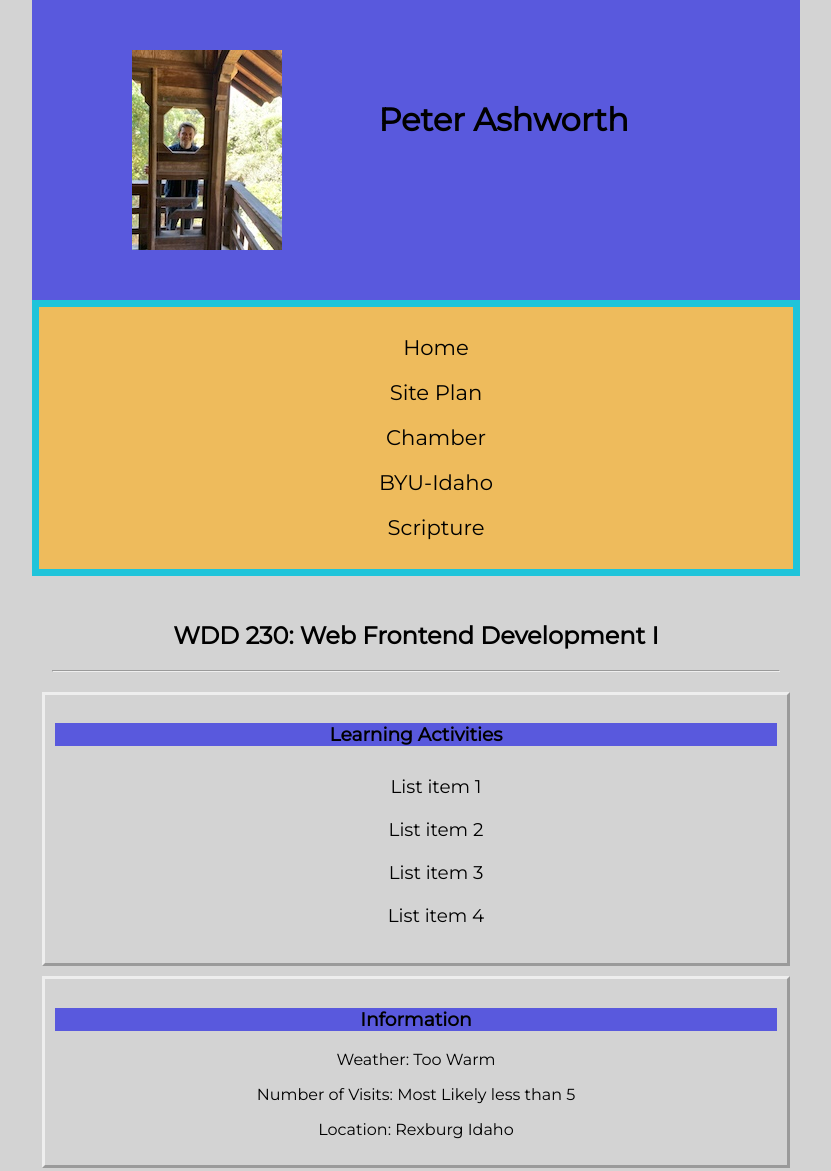
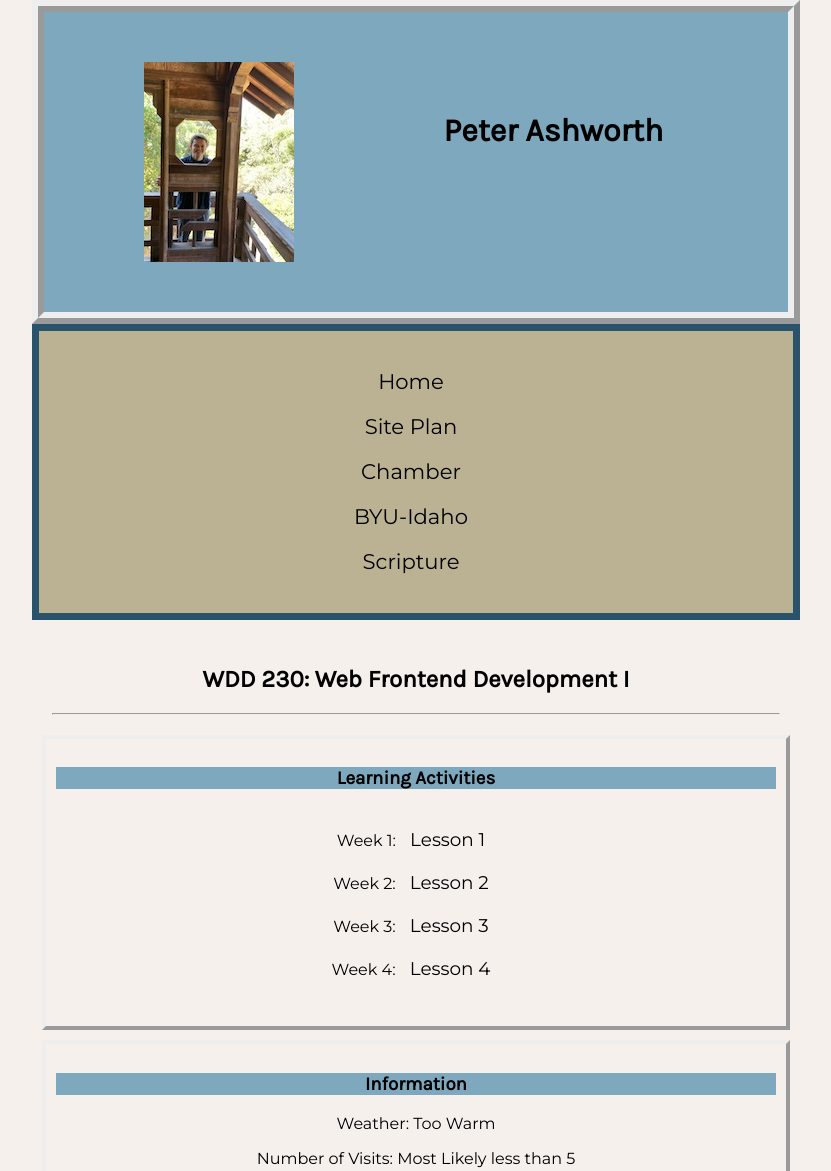
Before and after one commit to wpeterashworth/OLD_wdd230, a plain HTML site: page index.html in a window 1280 px wide. Shown: the top 1171 px of the page, without its empty margins (224-1055 px from the left). Drawn offline with Linux system fonts and the light colour scheme.

Commit message:
Did some CSS update to home page

```diff
--- a/index.html
+++ b/index.html
@@ -6,13 +6,16 @@
     <meta name="viewport" content="width=device-width, initial-scale=1.0">
     <meta name="description" content="WDD 230 - Web Frontend Development - Peter Ashworth - Course assignment portal">
     <meta name="author" content="Peter Ashworth">
+    <title>Peter Ashworth - WDD 230 - Web Frontend Development</title>
     <link rel="stylesheet" href="styles/base.css">
-    <title>Peter Ashworth - WDD 230 - Web Frontend Development</title>
+    <link rel="stylesheet" href="styles/larger.css">
+    <script src="scripts/getdates.js" defer></script>
 </head>
 
 <body>
+    <div id="content">
         <header>
-        <img src="images/picture_of_me1.jpeg" alt="Peter Ashworth headshot">
+            <img src="images/picture-of-me1.jpeg" alt="Peter Ashworth headshot">
             <h1>Peter Ashworth</h1>
         </header>
         <nav>
@@ -21,7 +24,9 @@
                 <li><a href="lesson03/chamber-site-plan.html">Site Plan</a></li>
                 <li><a href="chamber/">Chamber</a></li>
                 <li><a href="https://www.byui.edu">BYU-Idaho</a></li>
-            <li><a href="">Scripture</a></li>
+                <li><a
+                        href="https://www.churchofjesuschrist.org/study/scriptures/bofm/hel/3?id=p27-p30&lang=eng#p27">Scripture</a>
+                </li>
             </ul>
         </nav>
         <main>
@@ -30,10 +35,10 @@
             <section class="card">
                 <h3>Learning Activities</h3>
                 <ul>
-                <li><a>List item 1</a></li>
-                <li><a>List item 2</a></li>
-                <li><a>List item 3</a></li>
-                <li><a>List item 4</a></li>
+                    <li>Week 1: <a href="#">Lesson 1</a></li>
+                    <li>Week 2: <a href="#">Lesson 2</a></li>
+                    <li>Week 3: <a href="#">Lesson 3</a></li>
+                    <li>Week 4: <a href="#">Lesson 4</a></li>
                 </ul>
             </section>
             <section class="card">
@@ -49,7 +54,7 @@
             <p id="lastModified">Peter Ashworth</p>
             <p>W. Peter Ashworth: USA California</p>
         </footer>
-    <script src="scripts/getdates.js"></script>
+    </div>
 </body>
 
 </html>
--- a/scripts/getdates.js
+++ b/scripts/getdates.js
@@ -4,5 +4,5 @@ const currentYear = currentDate.getFullYear();
 const year = document.querySelector("#date");
 year.innerHTML = `&copy${currentYear}`;
 
-let lastModifiedDate = document.querySelector("#lastModified")
+let lastModifiedDate = document.querySelector("#lastModified");
 lastModifiedDate.innerHTML = new Date(document.lastModified);
--- a/styles/base.css
+++ b/styles/base.css
@@ -1,34 +1,55 @@
 @import url('https://fonts.googleapis.com/css2?family=Karla&family=Montserrat&family=Open+Sans:wght@300&display=swap');
-/* colors: rgba(37, 37, 226, 0.7), rgb(238, 187, 92), rgb(31, 196, 218) */
+/* colors: charcoal: 28536B   Rosy Brown: C2948A    Air superiority Blue: 7EA8BE    Isabelline: F6F0ED   Khaki: BBB193 */
+
+/* :root {
+    --background-color: #F6F0ED --header-color: #7EA8BE --accent-color: #28536B --accent-color2: #BBB193;
+} */
 
 body {
     margin: 0;
     padding: 0;
+}
+
+#content {
     text-align: center;
-    background-color: lightgrey;
+    background-color: #F6F0ED;
 }
 
 header {
-    background-color: rgba(37, 37, 226, 0.7);
+    background-color: #7EA8BE;
     text-align: center;
+    border-style: ridge;
+    border-width: .75em;
+    display: grid;
+    grid-template-columns: 1fr 3fr;
 }
 
 nav {
-    background-color: rgb(238, 187, 92);
+    background-color: #BBB193;
     border-style: solid;
+    border-color: #28536B;
     border-width: .4em;
 }
 
+nav ul {
+    padding-inline-start: 0px;
+}
+
+ul,
 li,
 a {
     padding: 10px;
+    font-family: Montserrat, "Open Sans";
 }
 
 img,
 h1 {
     margin: 0 auto;
-    display: block;
     padding: 10px;
+}
+
+h1 {
+    padding-top: 60px;
 }
 
 nav,
@@ -44,11 +65,11 @@ a {
 
 nav,
 a:hover {
-    color: rgb(31, 196, 218);
+    color: #7EA8BE;
 }
 
 h1 {
-    font-family: Montserrat, "Open Sans";
+    font-family: Karla, "Open Sans";
 }
 
 .card,
@@ -58,16 +79,17 @@ ul {
 
 h2 {
     padding-top: 25px;
-    font-family: Montserrat, "Open Sans";
+    font-family: Karla, "Open Sans";
 }
 
 h3 {
-    background-color: rgba(37, 37, 226, 0.7);
-    font-family: Montserrat, "Open Sans";
+    background-color: #7EA8BE;
+    font-family: Karla, "Open Sans";
 }
 
 .card {
     border-style: outset;
+    border-width: .25em;
     font-family: Montserrat, "Open Sans";
     margin: 10px;
     padding: 10px;
@@ -75,36 +97,13 @@ h3 {
 
 footer {
     border-style: outset;
-    background-color: rgba(37, 37, 226, 0.7);
+    background-color: #7EA8BE;
     font-size: 1.15em;
     font-family: Montserrat, "Open Sans";
     padding: 10px;
+    border-width: .25em;
 }
 
 hr {
     margin: 20px;
 }
-
-@media screen and (min-width: 650px) {
-
-    body {
-        display: grid;
-        grid-template-columns: repeat(5, 1fr);
-    }
-
-    header,
-    main,
-    nav,
-    footer {
-        grid-column: 2/5;
-    }
-
-    img {
-        float: left;
-        padding: 50px 25px 50px 100px;
-    }
-
-    h1 {
-        padding: 100px;
-    }
-}
--- /dev/null
+++ b/styles/larger.css
@@ -0,0 +1,34 @@
+@media screen and (min-width: 950px) {
+
+
+    body {
+        margin: 0;
+        padding: 0;
+    }
+
+    #content {
+        display: grid;
+        grid-template-columns: repeat(5, 1fr);
+    }
+
+    header {
+        display: grid;
+        grid-template-columns: 1fr 3fr;
+    }
+
+    header,
+    main,
+    nav,
+    footer {
+        grid-column: 2/5;
+    }
+
+    img {
+        float: left;
+        padding: 50px 25px 50px 100px;
+    }
+
+    h1 {
+        padding: 100px;
+    }
+}
```
Also changed, not shown: images/picture-of-me1.jpeg (renamed from images/picture_of_me1.jpeg). Lines whose indentation alone changed are shown as unchanged.
